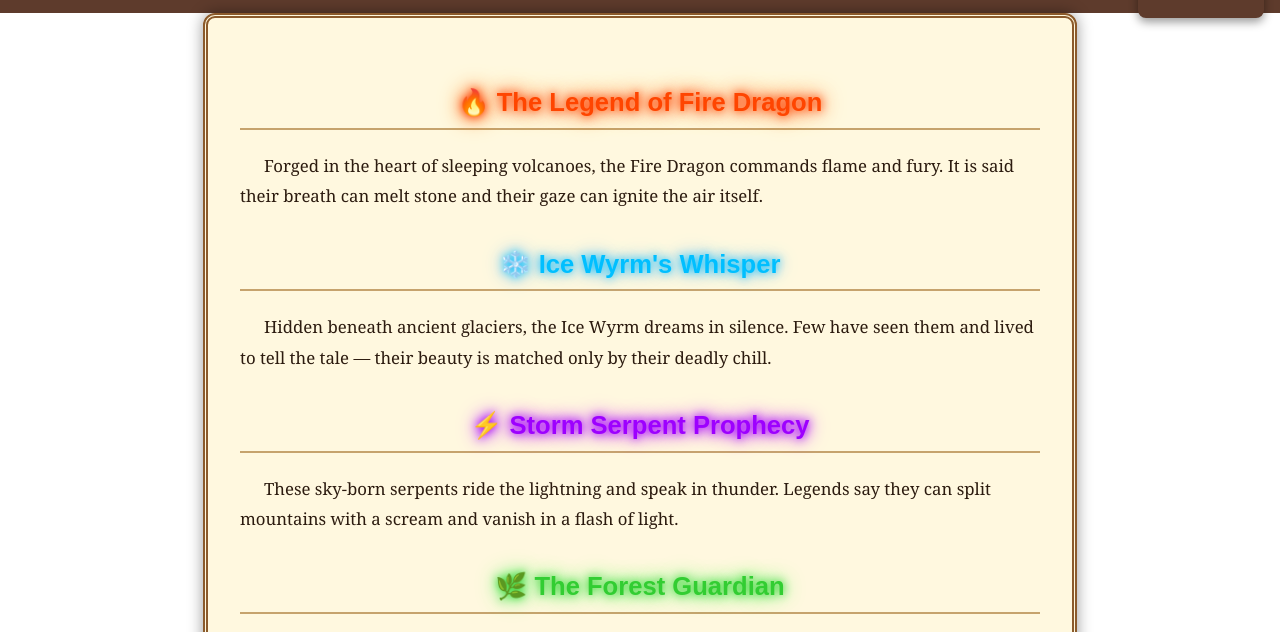
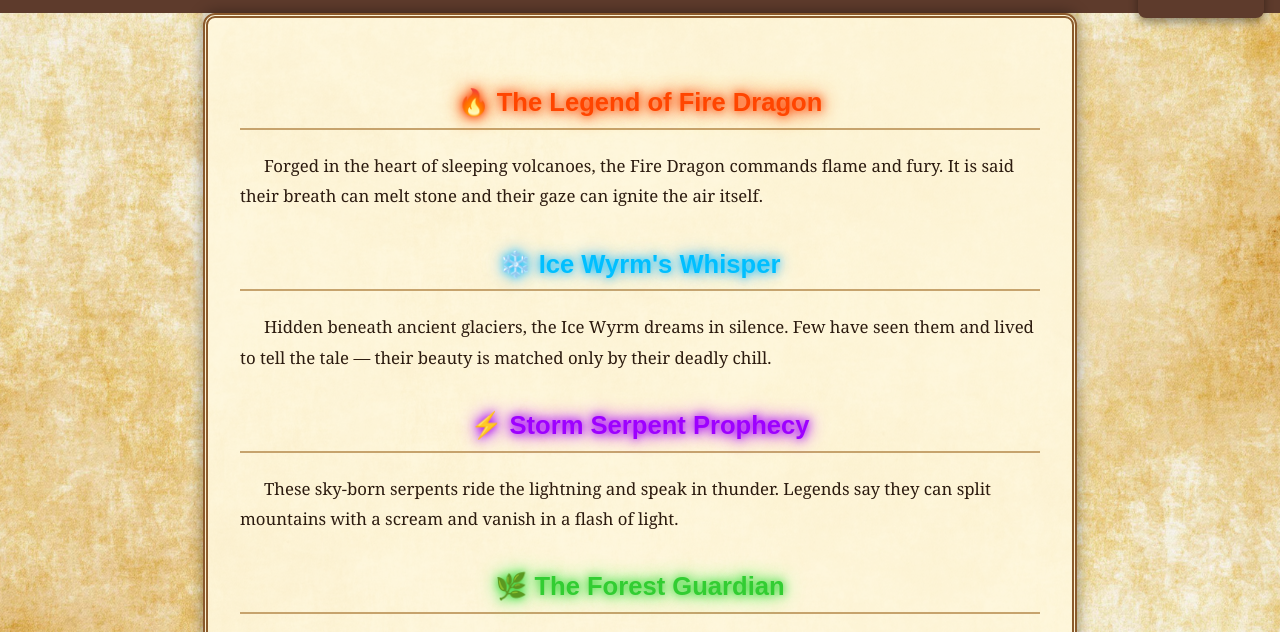
Before and after one commit to knopchHQ/Dragon-shop, a plain HTML site: page lore.html in a window 1280 px wide. Shown: the part 145-777 px from the top of the page. Drawn offline with Linux system fonts and the light colour scheme.

Commit message:
Update style.css

```diff
--- a/styles/style.css
+++ b/styles/style.css
@@ -201,7 +201,7 @@ footer {
 /* ===== Lore Page ===== */
 
 body.lore-page {
-  background: url('/Dragon shop/thumbnails/scroll-bg.jpg') repeat-y center top;
+  background: url('/Dragon-shop/thumbnails/scroll-bg.jpg') repeat-y center top;
   background-size: cover;
   background-attachment: fixed;
   font-family: 'Georgia', serif;
```
